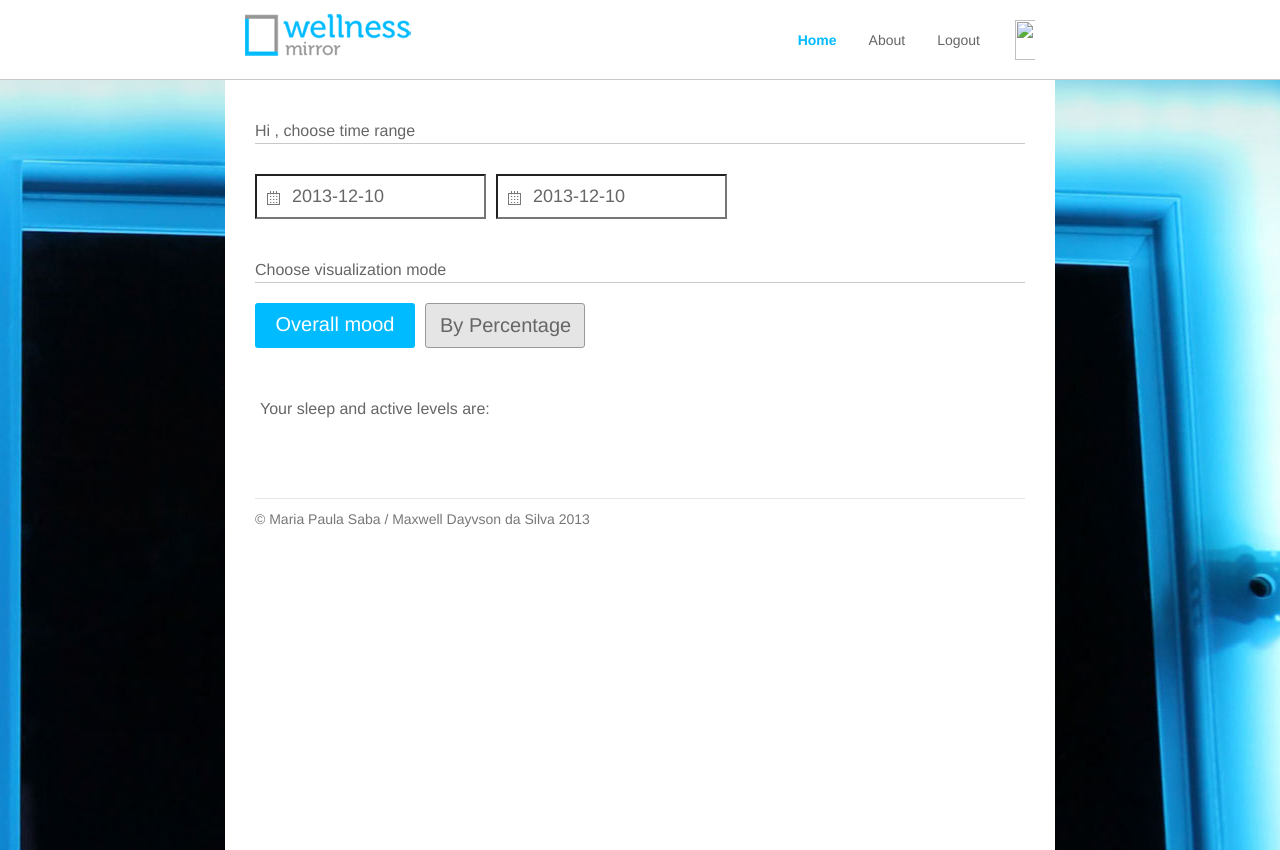
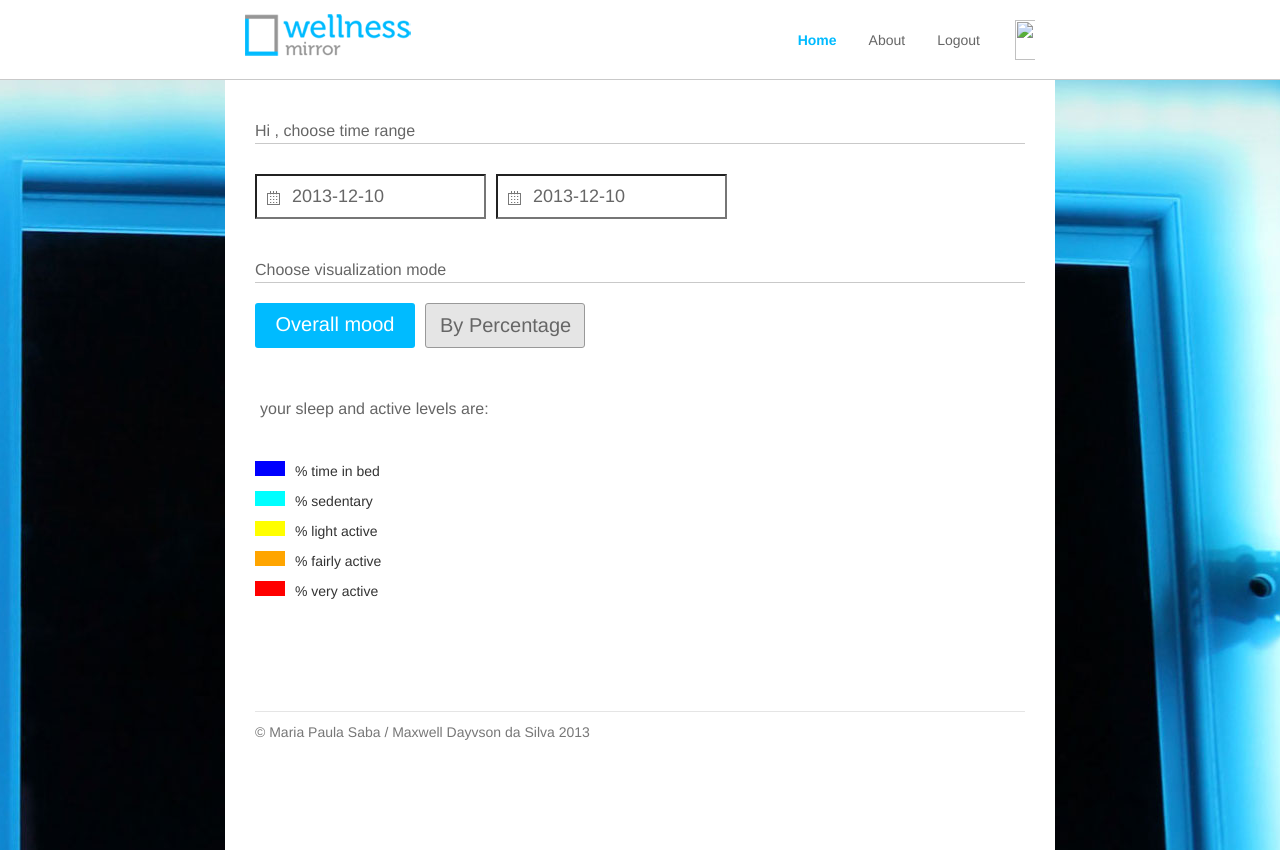
Before and after one commit to dayvson/wellnessmirror, a Node server app: template app/views/home.ejs in a window 1280 px wide. Run offline with Node 20, Linux system fonts and the light colour scheme; the template is opened without the code that fills it, so the values that code supplies are empty; some libraries are stand-ins or nearby versions.

Commit message:
Adding visualization

```diff
--- a/app/controllers/activities.js
+++ b/app/controllers/activities.js
@@ -22,7 +22,7 @@
         }
     );
   };
-  var calculatePercentageOfActivitities = function(activities){
+  var convertActivitiesToTotalLeds = function(activities){
     var total = activities.sleep + activities.veryActiveMinutes + activities.sedentaryMinutes + activities.fairlyActiveMinutes + activities.lightlyActiveMinutes;
     var totalLeds = 102;
     var result = {
@@ -40,7 +40,7 @@
       common.cache.put('date', _date);
       _getActivitiesDataByDate(_date, function(data){
         data.sleep = 400;
-        var percentage = calculatePercentageOfActivitities(data);
+        var percentage = convertActivitiesToTotalLeds(data);
         ArduinoProxy.sendActivities(percentage);
         res.send(percentage);
       }, function(error){
--- a/app/views/home.ejs
+++ b/app/views/home.ejs
@@ -10,7 +10,7 @@
 		<link href="/public/css/style.css" rel="stylesheet">
 		<link href="/public/css/datepicker.css" rel="stylesheet">
 		<style>
-
+			.hide { display:none;}
 		</style>
 	</head>
 	<body>
@@ -37,21 +37,21 @@
       	 		<p class = "choose_title">Choose visualization mode</p>
 				<p><a class="btn submit highlight modes" href="#" role="button" id="overall">Overall mood</a></p>
 				<p><a class="btn submit modes" href="#" role="button" id="percentage" >By Percentage</a></p>
-				<div class = "result_overall">
+				<div class = "result_overall" id="overall_container" class="hide">
 					<!--p>From 11/29/2013 to 11/29/2013, </p-->
-					<p style="display:block">Your sleep and active levels are:</p>
+					<p style="display:block">your sleep and active levels are:</p>
 
 					<p><span id="stateResult"></span></p>
 				</div>
-				<!--<div class = "result_percentage">
+				<div class="result_percentage" id="percentage_container" class="hide">
 					<ul class="nav">
-						<li><div class="legend bed"></div>time in bed</li>
-						<li><div class="legend sedentary"></div>sedentary</li>
-						<li><div class="legend light"></div>light active</li>
-						<li><div class="legend fairly"></div>fairly active</li>
-						<li><div class="legend very"></div>very active</li>
+						<li><div class="legend bed"></div><span id="bed"></span>% time in bed</li>
+						<li><div class="legend sedentary"></div><span id="sedentary"></span>% sedentary</li>
+						<li><div class="legend light"></div><span id="light"></span>% light active</li>
+						<li><div class="legend fairly"></div><span id="fairly"></span>% fairly active</li>
+						<li><div class="legend very"></div><span id="very"></span>% very active</li>
 					</ul>
-				</div>-->
+				</div>
 				<div class="footer">
 	        	<p>© Maria Paula Saba / Maxwell Dayvson da Silva 2013</p>
 	      		</div>
@@ -62,7 +62,7 @@
 
 		<script src="http://code.jquery.com/jquery-2.0.3.min.js"></script>
 		<script src="/public/js/bootstrap-datepicker.js"></script>
-		<script>
+				<script>
 
 
 			$(function(){
@@ -70,31 +70,20 @@
 				$(".datep").datepicker({format: 'yyyy-mm-dd'}).on('changeDate', function(ev) {
  						 $(this).datepicker('hide');
 				}).val(now.getFullYear() + "-" + (now.getMonth()+1) + "-" + (now.getDate() <= 9 ? "0"+ now.getDate() : now.getDate()));
-				$("#submitbtn").on("click", function(elem){
-					var data = {"date": $("#dataPickerField").val()};
-					console.log("onchange");
-			        $.ajax({
-					  type: "POST",
-					  url: "http://localhost:8080/sleep/date/select",
-					  data: data,
-					  success: function(data){
-					  	$("#stateResult").html(data.sleep + " AND " + data.step);
-					  },
-					  dataType: "json"
-					});
-				});
 
 				$("#overall").on("click", function(elem){
 					var data = {"date": $("#dataPickerField").val()};
 					$("#percentage").removeClass("highlight");
 					$(this).addClass("highlight");
-					console.log("onchange");
+
 			        $.ajax({
 					  type: "POST",
 					  url: "http://localhost:8080/sleep/date/select",
 					  data: data,
 					  success: function(data){
 					  	$("#stateResult").html(data.sleep.toUpperCase() + " AND " + data.step.toUpperCase());
+					  	$("#percentage_container").hide();
+					  	$("#overall_container").show();
 					  },
 					  dataType: "json"
 					});
@@ -108,12 +97,13 @@
 					  type: "GET",
 					  url: "http://localhost:8080/activities/date/select/" + data["date"],
 					  success: function(data){
-					  	var ul = $("<ul />");
-					  	for(var prop in data){
-					  		var li = $("<li />");
-					  		li.html(prop + ":" + data[prop] + "%");
-					  		ul.append(li);
-					  	}
+					  	$("#percentage_container").show();
+					  	$("#overall_container").hide();
+					  	$("#bed").html(data.sleepTime);
+					  	$("#sedentary").html(data.sedentary);
+					  	$("#light").html(data.lightly);
+					  	$("#fairly").html(data.fairly);
+					  	$("#very").html(data.veryActive);
 					  	$("#stateResult").empty().append(ul);
 					  },
 					  dataType: "json"
```
Also changed, not shown: app/views/slider.ejs (+17 -27 lines).
